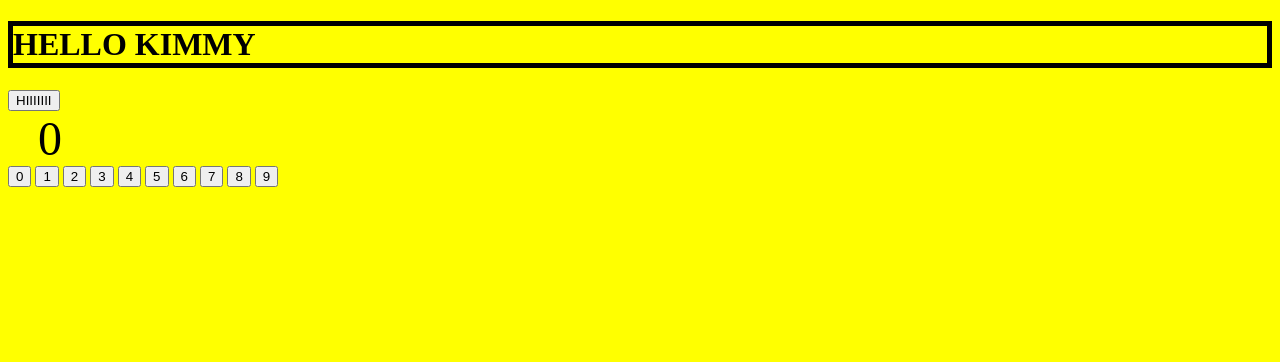
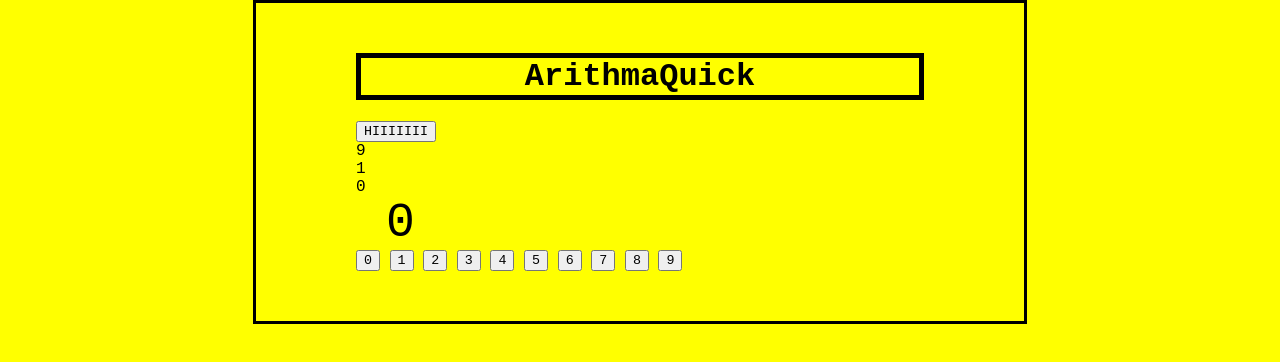
Before and after one commit to KimSarabia/math-quiz, a plain HTML site: page index.html in a window 1280 px wide. Drawn offline with Linux system fonts and the light colour scheme.

Commit message:
randomizer added

```diff
--- a/index.html
+++ b/index.html
@@ -2,17 +2,21 @@
 <html lang="en">
 <head>
   <meta charset="UTF-8">
-  <title>Front-End Fun</title>
+  <title>Math Quiz</title>
   <link rel="stylesheet" href="style.css">
   <script src ="main.js"></script>
 </head>
   <body>
-    <h1 id = 'title'>HELLO KIMMY</h1>
+    <div class="container">
+      <h1 id = 'title'>ArithmaQuick</h1>
       <button id = "HIIIII">HIIIIIII</button>
 
+      <div id="leftNum">0</div>
+      <div id="rightNum">0</div>
+      <div id="total">0</div>
       <div id="number">0</div>
 
-    <div id = 'buttons'>
+      <div id = 'buttons' class = 'row'>
         <!-- button{$@0}*10 -->
         <button>0</button>
         <button>1</button>
@@ -25,6 +29,8 @@
         <button>8</button>
         <button>9</button>
       </div>
+    </div>
+
 
   </body>
 </html>
--- a/main.js
+++ b/main.js
@@ -4,8 +4,12 @@ function init(){
   var button = document.getElementById('HIIIII');
   button.addEventListener('click', buttonClicked);
 
-document.getElementById('buttons')
-.addEventListener('click', numButtonClicked);
+  document.getElementById('buttons')
+  .addEventListener('click', numButtonClicked);
+
+  //on load?
+  generateRandomNumber();
+
 }
 
 function numButtonClicked(event){
@@ -25,3 +29,13 @@ function buttonClicked(event){
   //set the text to the new number
   numberElement.textContent = num;
 }
+
+function generateRandomNumber(event){
+  document.getElementById("leftNum").innerHTML = Math.floor((Math.random() * 10) + 1);
+  document.getElementById("rightNum").innerHTML = Math.floor((Math.random() * 10) + 1);
+}
+
+//ADD
+function showTotal(event){
+
+}
--- a/style.css
+++ b/style.css
@@ -1,12 +1,23 @@
+*{
+  font-family: "Courier New", Courier, monospace;
+}
 body{
   background-color: yellow;
+  margin: auto;
+  width: 60%;
+  border: 3px solid #000000;
 }
 
 h1 {
   border: 5px solid #000000;
+  text-align: center;
 }
 
 #number{
   font-size: 300%;
   padding-left:30px;
 }
+
+.container {
+  margin: 50px 100px 50px 100px;
+}
```
Lines whose indentation alone changed are shown as unchanged.
